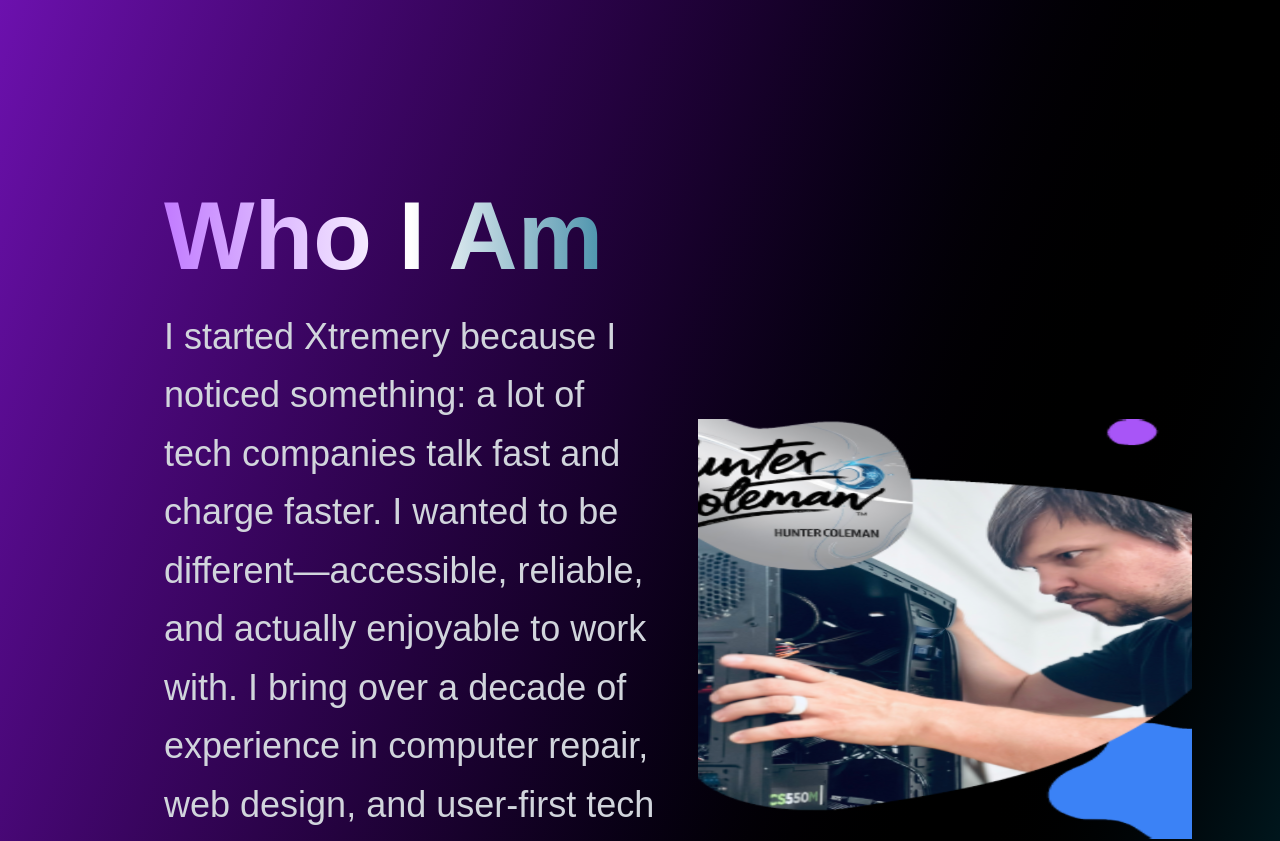
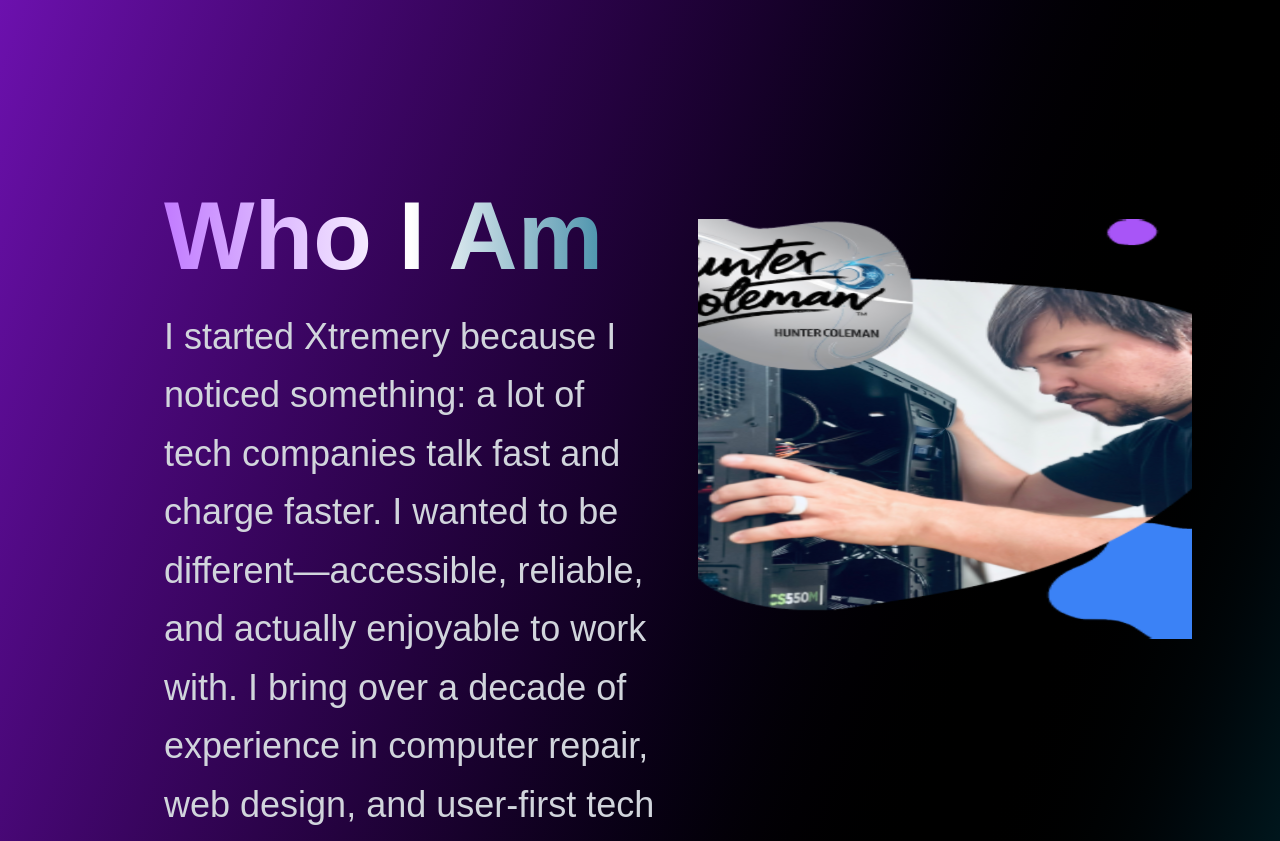
Before and after one commit to brennanhunter/xtremery-website, a Next.js app: page /about in a window 1280 px wide. Shown: the part 960-1801 px from the top of the page. Built offline with nearby package versions, Linux system fonts and the light colour scheme.

Commit message:
fixing canvas.

```diff
--- a/src/app/components/DistortedImageCanvas.tsx
+++ b/src/app/components/DistortedImageCanvas.tsx
@@ -68,15 +68,20 @@ export default function DistortedImageCanvas() {
   const [isMobile, setIsMobile] = useState(false);
 
   useEffect(() => {
-    setIsMobile(window.innerWidth < 768);
+    const handleResize = () => {
+      setIsMobile(window.innerWidth < 768);
+    };
+    handleResize();
+    window.addEventListener('resize', handleResize);
+    return () => window.removeEventListener('resize', handleResize);
   }, []);
 
   const zoom = isMobile ? 35 : 70;
-  const planeSize: [number, number] = isMobile ? [6, 4] : [9, 6];
+  const planeSize: [number, number] = isMobile ? [4, 3] : [9, 6];
 
   return (
-    <div className="relative overflow-x-hidden" style={{ width: '100%', height: isMobile ? '600px' : '1000px' }}>
-      <Canvas className="!w-full !h-full" orthographic camera={{ zoom, position: [0, 0, 10] }}>
+    <div className="w-full h-[600px] max-w-full overflow-hidden">
+      <Canvas orthographic camera={{ zoom, position: [0, 0, 10] }}>
         <ambientLight />
         <OrthographicCamera makeDefault zoom={zoom} position={[0, 0, 10]} />
         <RippleImage size={planeSize} />
```
